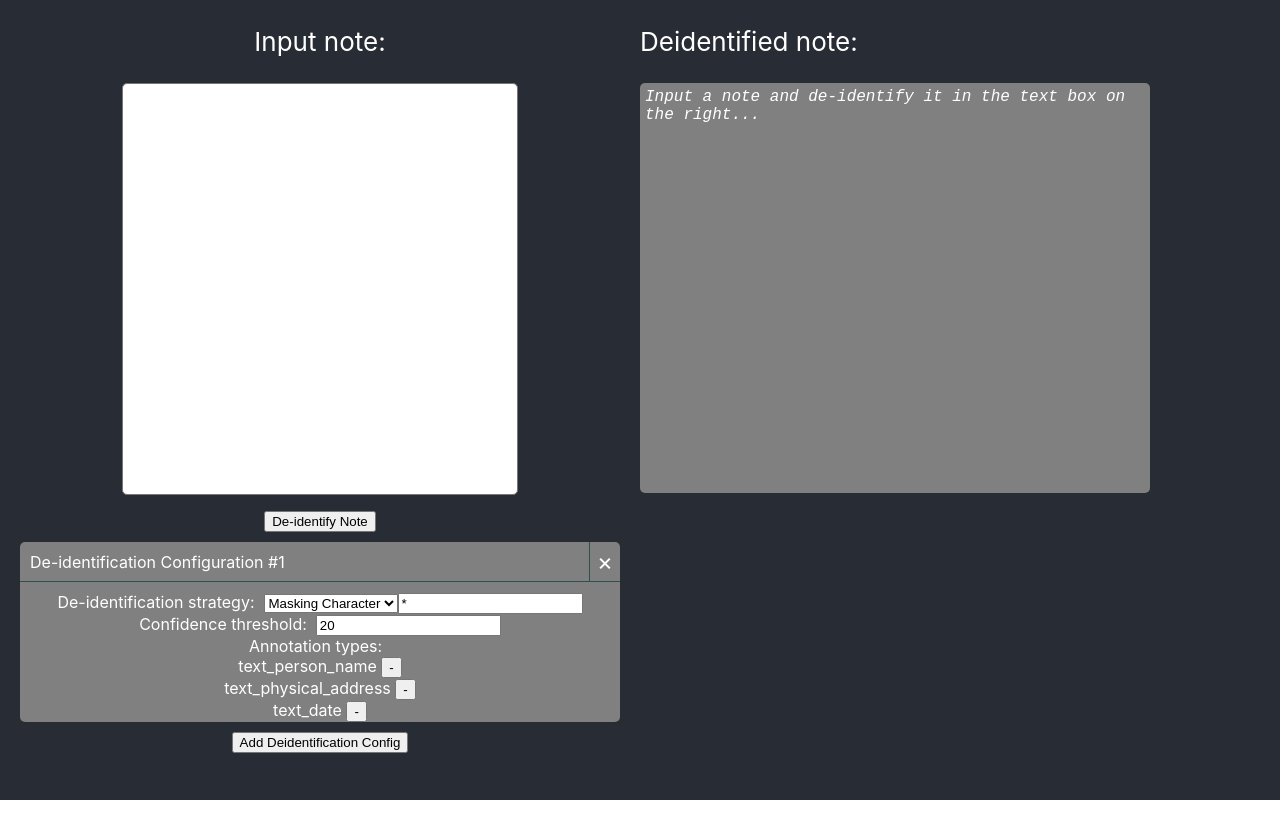
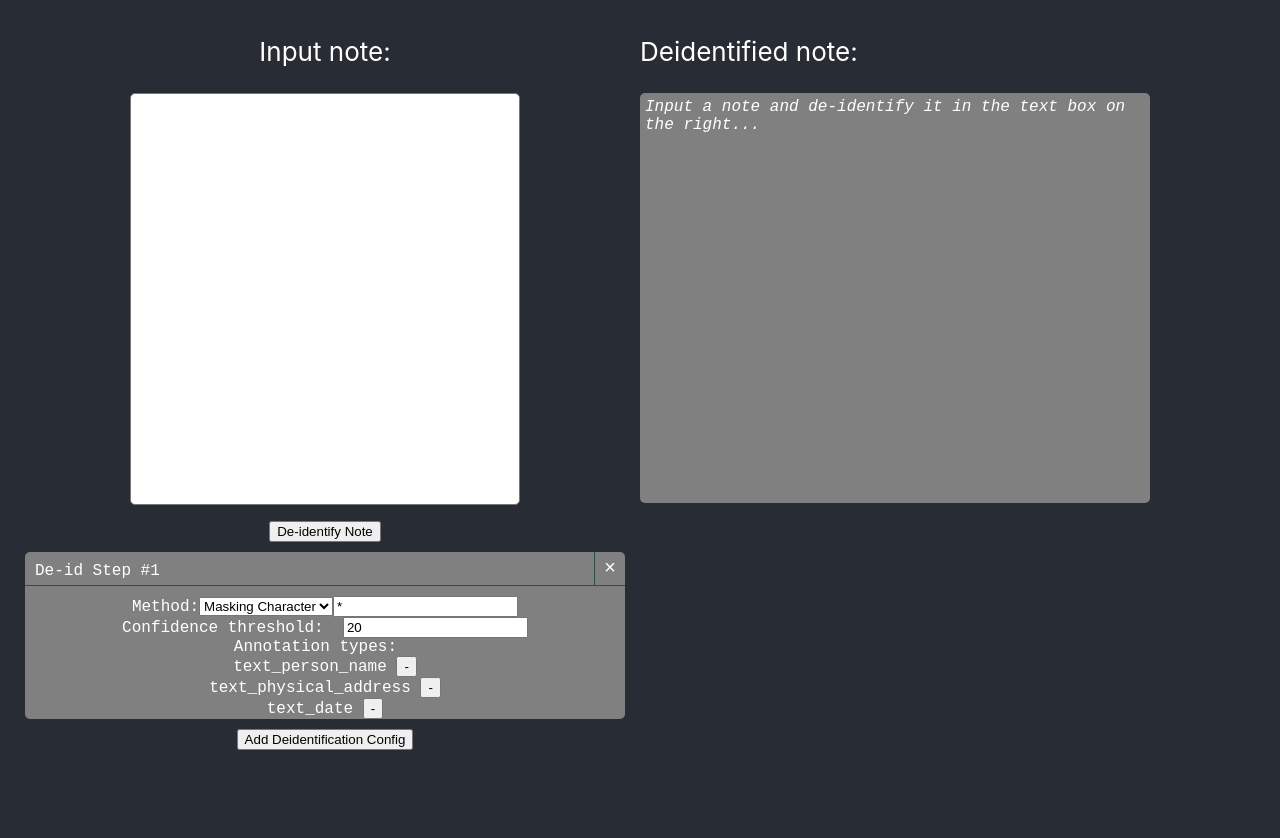
Before and after one commit to nlpsandbox/phi-deidentifier-example, a React (Create React App) app in the folder client/: page / in a window 1280 px wide. Shown: the top 838 px of the page. Before the commit the page ends 800 px from the top, so only its background shows below. Built offline with nearby package versions, Linux system fonts and the light colour scheme.

Commit message:
Web Design Update

```diff
--- a/client/src/components/App.css
+++ b/client/src/components/App.css
@@ -16,6 +16,8 @@
   font-size: calc(10px + 2vmin);
   color: white;
   overflow: hidden;
+  padding: 10px;
+  padding-bottom: 50px;
 }
 
 .App:after {
--- a/client/src/components/DeidentificationConfigForm.css
+++ b/client/src/components/DeidentificationConfigForm.css
@@ -1,5 +1,6 @@
 .deid-config-form {
   font-size: 16px;
+  font-family: monospace;
   background-color: grey;
   border-radius: 5px;
   min-width: 50%;
--- a/client/src/components/DeidentificationConfigForm.js
+++ b/client/src/components/DeidentificationConfigForm.js
@@ -67,10 +67,10 @@ export class DeidentificationConfigForm extends React.Component {
     return (
       <div className="deid-config-form">
         <div className="deid-config-form-bar">
-          <div className="deid-config-header">De-identification Configuration #{this.props.index + 1}</div>
+          <div className="deid-config-header">De-id Step #{this.props.index + 1}</div>
           <div className="deid-config-remove" onClick={this.handleDelete}></div>
         </div>
-        De-identification strategy: &nbsp;
+        Method:
         <select onChange={this.handleStrategyChange} value={this.getStrategy()}>
           <option value="maskingCharConfig">Masking Character</option>
           <option value="redactConfig">Redact</option>
```
